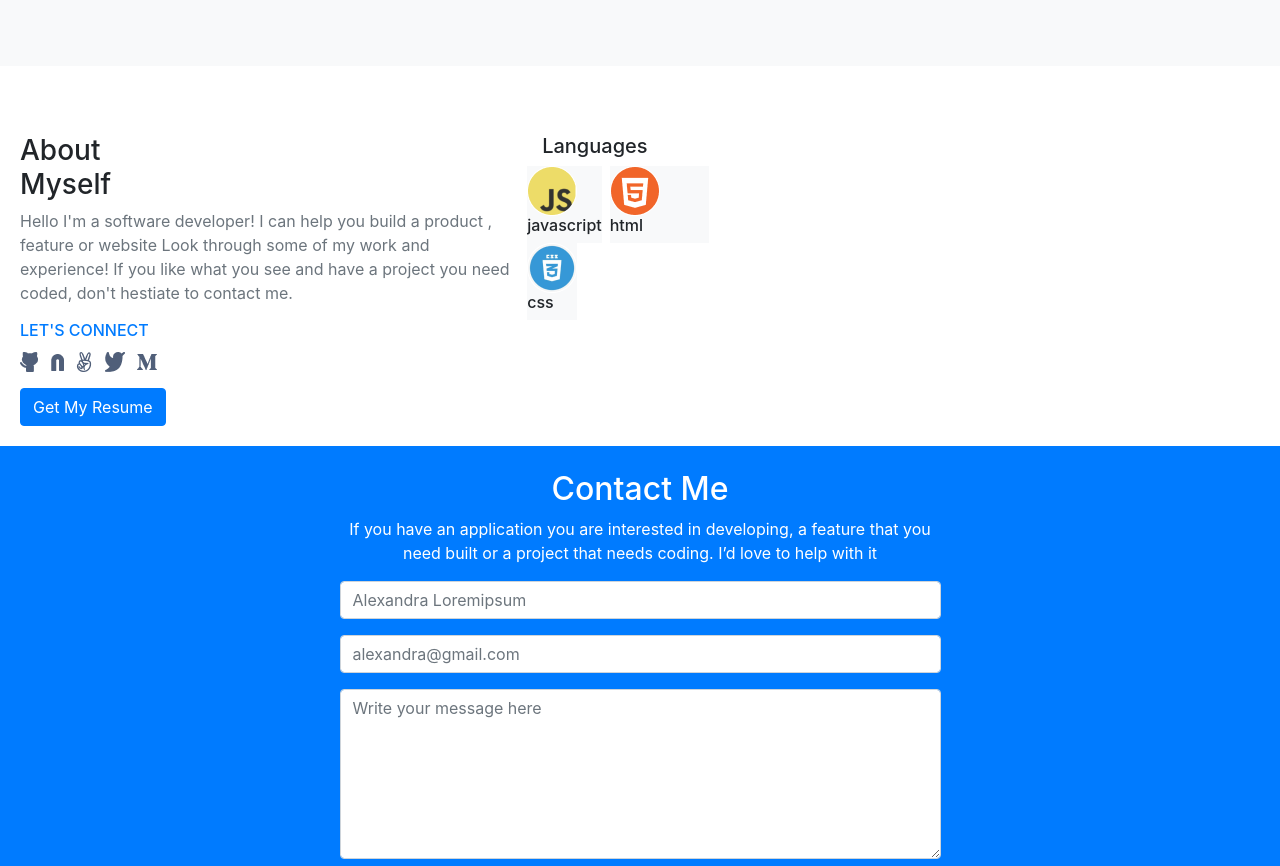
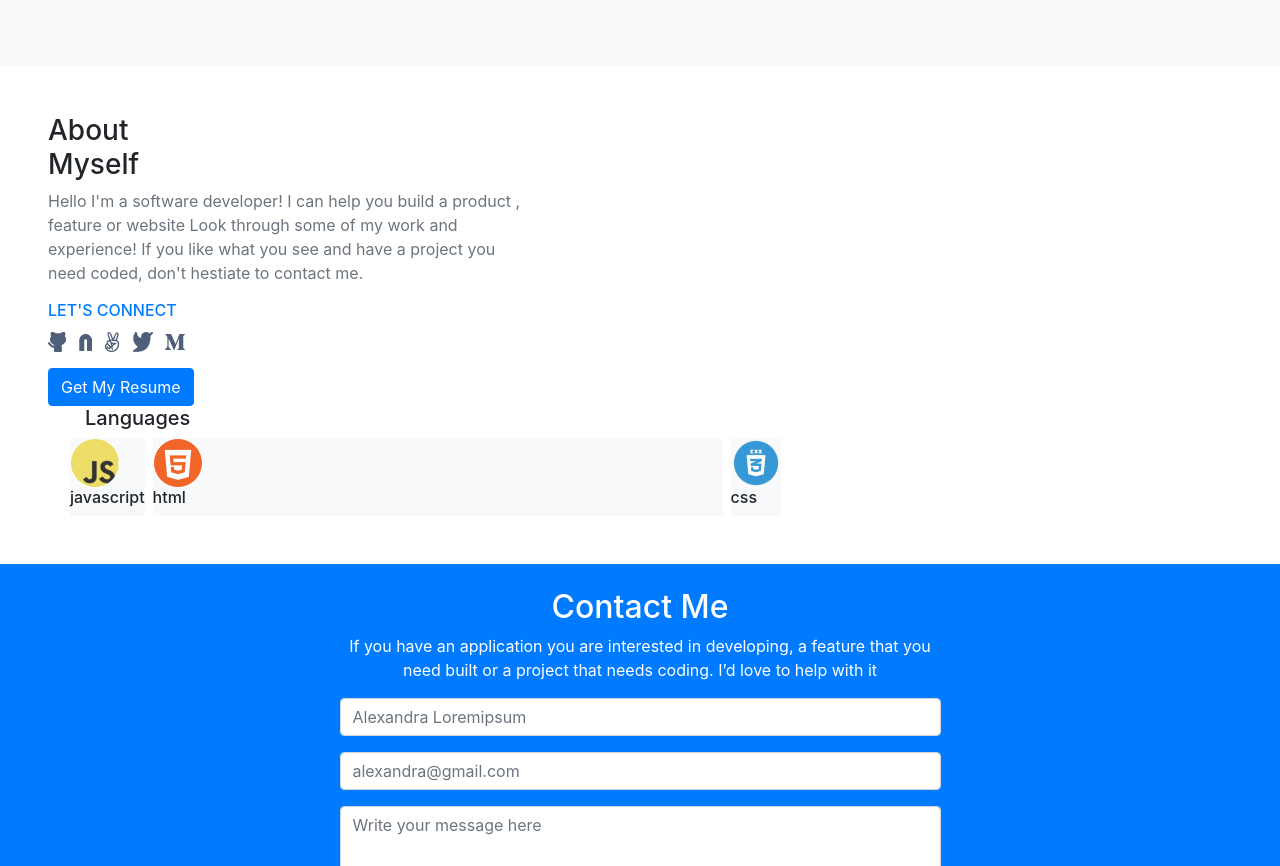
Before and after one commit to Mutai-Gilbert/Bootstrap, a plain HTML site: page index.html in a window 1280 px wide. Shown: the part 2974-3840 px from the top of the page. Drawn offline with nearby package versions, Linux system fonts and the light colour scheme.

Commit message:
Did some changes

```diff
--- a/index.html
+++ b/index.html
@@ -189,7 +189,7 @@
 
     </section>
 
-    <section class="card-body">
+    <section class="m-5">
 
         <div class="">
 
@@ -214,7 +214,7 @@
                     <button type="submit" class="btn  btn-primary mt-3">Get My Resume</button>
                 </div>
 
-                <div class="column">
+                <div class="container">
 
                     <h5>Languages</h5>
 
```
